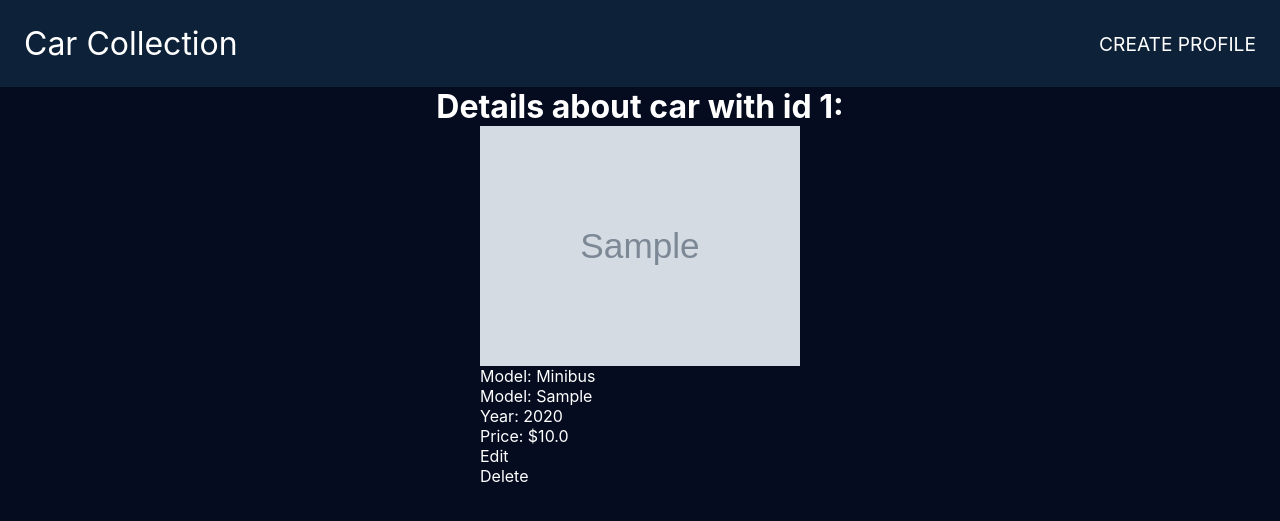
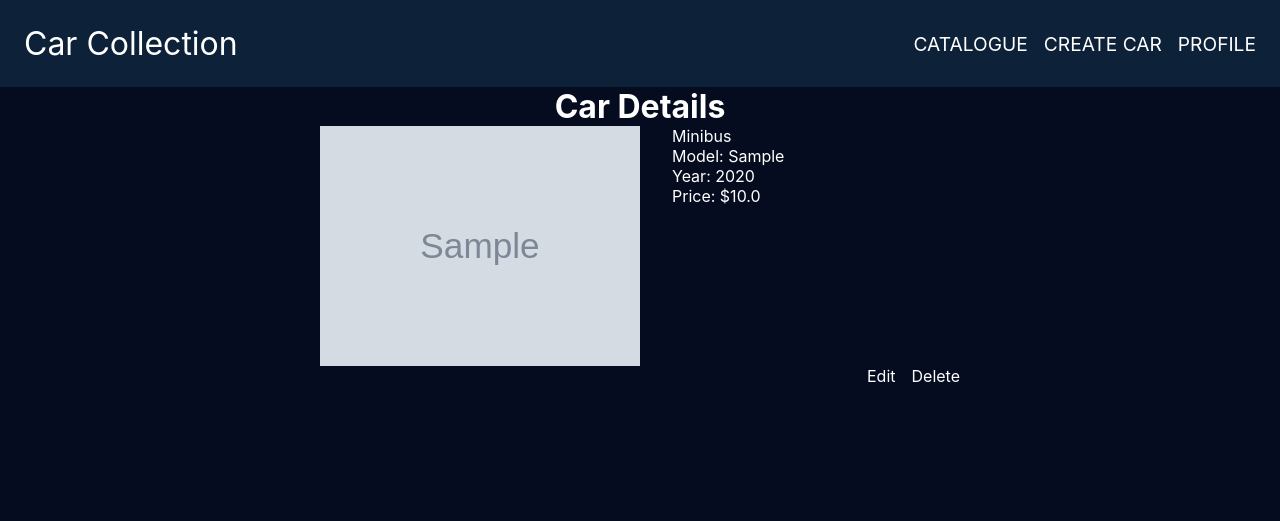
Before and after one commit to xaoccc/Car-Collection-App, a Django app: page /car/1/details/ in a window 1280 px wide. Shown: the top 521 px of the page. Run offline with Django 5.2, Linux system fonts and the light colour scheme; tables that the repository leaves empty hold one stand-in row (values such as "Sample post"); grey boxes marked "Sample" are stand-in pictures.

```diff
--- a/carProject/car/urls.py
+++ b/carProject/car/urls.py
@@ -6,7 +6,7 @@ urlpatterns = [
         include([
             path('catalogue/', views.CarListView.as_view(), name='car-catalogue'),
             path('create/', views.CarCreateView.as_view(), name='car-create'),
-            path('<int:pk>/details/', views.CarTemplateView.as_view(), name='car-details'),
+            path('<int:pk>/details/', views.CarDetailView.as_view(), name='car-details'),
             path('<int:pk>/edit/', views.CarEditView.as_view(), name='car-edit'),
             path('<int:pk>/delete/', views.CarDeleteView.as_view(), name='car-delete'),
         ])
--- a/carProject/car/views.py
+++ b/carProject/car/views.py
@@ -1,36 +1,48 @@
 from django.urls import reverse_lazy
 from django.views.generic import DetailView, FormView, ListView, UpdateView, DeleteView, CreateView
 from carProject.car.models import Car
-from carProject.car.forms import CarCreateForm
+from carProject.car_owner.models import Profile
+from carProject.car.forms import CarCreateForm, CarDeleteForm
 
+class GetProfileMixin:
+    def get_context_data(self, **kwargs):
+        context = super().get_context_data(**kwargs)
+        context['profile'] = Profile.objects.first()
+        return context
 
-class CarListView(ListView):
+class CarListView(GetProfileMixin, ListView):
     model = Car
     template_name = 'car/car-collection.html'
     context_object_name = 'all_cars'
 
-class CarCreateView(CreateView):
+
+class CarCreateView(GetProfileMixin, CreateView):
     model = Car
     form_class = CarCreateForm
     template_name = 'car/car-add.html'
 
 
-
-
-
-class CarEditView(UpdateView):
+class CarEditView(GetProfileMixin, UpdateView):
     model = Car
     template_name = 'car/car-edit.html'
     fields = '__all__'
 
-class CarDeleteView(DeleteView):
+
+class CarDeleteView(GetProfileMixin, DeleteView):
     model = Car
+    form_class = CarDeleteForm
     template_name = 'car/car-delete.html'
-    fields = '__all__'
     success_url = reverse_lazy('car-catalogue')
 
+    def get_context_data(self, **kwargs):
+        context = super().get_context_data(**kwargs)
 
-class CarTemplateView(DetailView):
+        car = self.get_object()
+
+        context['form'].fields['type'].widget.attrs['placeholder'] = car.type
+        return context
+
+class CarDetailView(GetProfileMixin, DetailView):
     model = Car
     template_name = 'car/car-details.html'
     context_object_name = 'car'
--- a/carProject/car_owner/models.py
+++ b/carProject/car_owner/models.py
@@ -4,7 +4,7 @@ from django.urls import reverse
 
 from carProject.car_owner.validators import char_validator
 
-# Create your models here.
+
 class Profile(models.Model):
     username = models.CharField(max_length=10, validators=[MinLengthValidator(2, "Username must be at least 2 chars long!"), char_validator])
     email = models.EmailField()
@@ -16,3 +16,6 @@ class Profile(models.Model):
 
     def get_absolute_url(self):
         return reverse('index', args=[])
+
+    def __str__(self):
+        return self.username
--- a/static/css/style.css
+++ b/static/css/style.css
@@ -96,7 +96,28 @@ h1 {
 
 .details {
     display: flex;
+    width: 40rem;
+    margin: auto;
     flex-direction: column;
-    max-width: 20rem;
-    margin: auto;
 }
+
+.details-wrapper {
+    display: flex;
+}
+
+.details-wrapper img {
+    display: block;
+}
+
+.details-text {
+    margin-left: 2em;
+}
+
+.edit-delete {
+    display: flex;
+    justify-content: flex-end;
+}
+
+.edit-delete a {
+    margin-left: 1em;
+}
--- a/templates/car/car-delete.html
+++ b/templates/car/car-delete.html
@@ -2,7 +2,7 @@
 {% load static %}
 {% block content %}
     <form method="post">
-        {{ form.as_p }}
+        {{ form.as_div }}
         {% csrf_token %}
         <button type="submit">Delete Car</button>
     </form>
--- a/templates/car/car-details.html
+++ b/templates/car/car-details.html
@@ -1,14 +1,22 @@
 {% extends 'common/base.html' %}
 {% load static %}
 {% block content %}
-    <h1>Details about car with id {{ car.id }}:</h1>
+    <h1>Car Details</h1>
     <div class="details">
+        <div class="details-wrapper">
             <img src="{{ car.image_url }}" alt="{{ car.model }} [{{ car.year }}]"/>
-        <p>Model: {{ car.type }}</p>
+            <div class="details-text">
+                <p>{{ car.type }}</p>
                 <p>Model: {{ car.model }}</p>
                 <p>Year: {{ car.year }}</p>
                 <p>Price: ${{ car.price }}</p>
+            </div>
+        </div>
+
+        <div class="edit-delete">
             <a href="{% url 'car-edit' pk=car.id %}">Edit</a>
             <a href="{% url 'car-delete' pk=car.id %}">Delete</a>
         </div>
+    </div>
+
 {% endblock %}
```
Also changed, not shown: carProject/car/forms.py (+12 -0 lines), templates/car/car-add.html (+1 -9 lines). Lines whose indentation alone changed are shown as unchanged.
